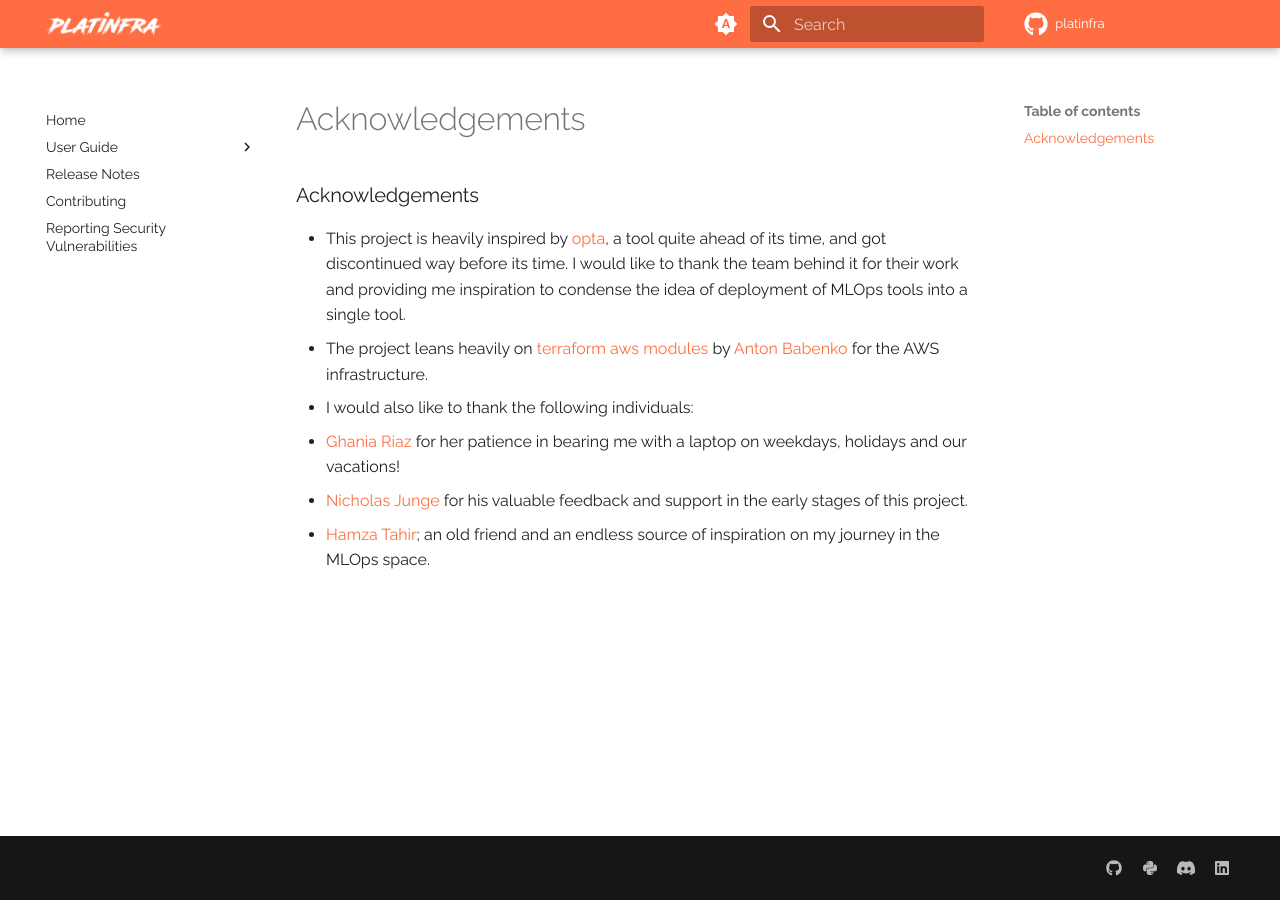
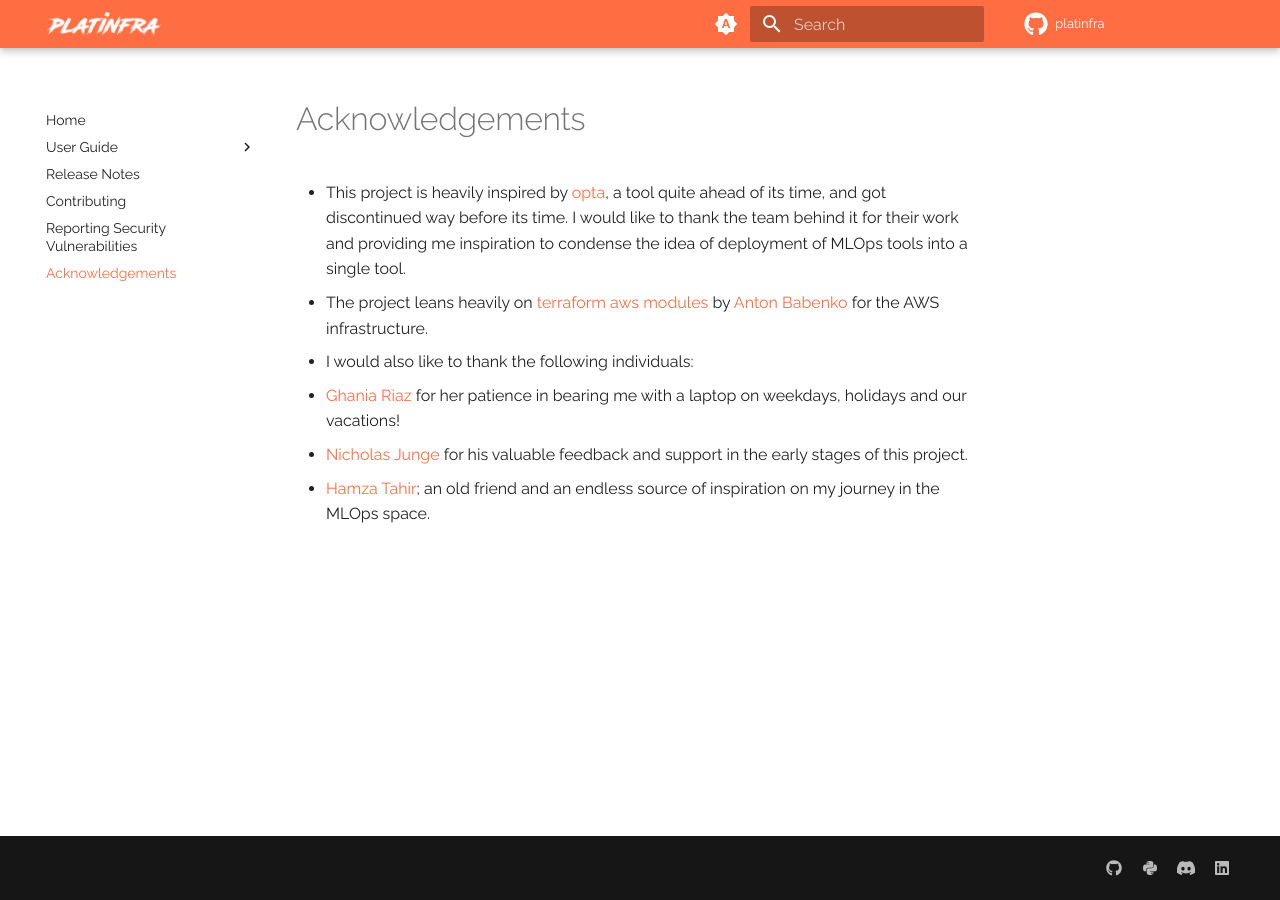
Before and after one commit to mlinfra-io/mlinfra, an MkDocs documentation site: the page built from docs/Acknowledgements.md, in a window 1280 px wide. Built offline with MkDocs 1.6.1 and Material for MkDocs 9.7.7, drawn with Linux system fonts in a browser that asks for light colours; some web fonts are replaced; plug-ins that fetch from the network failed and are left out; comment, search, counter and statistics services are not loaded; the version menu is left out.

Commit message:
Updated docs
Signed-off-by: Ali Abbas Jaffri <ali.abbasjaffri@live.com>

```diff
--- a/docs/Acknowledgements.md
+++ b/docs/Acknowledgements.md
@@ -1,4 +1,3 @@
-### Acknowledgements
 - This project is heavily inspired by [opta](https://github.com/run-x/opta), a tool quite ahead of its time, and got discontinued way before its time. I would like to thank the team behind it for their work and providing me inspiration to condense the idea of deployment of MLOps tools into a single tool.
 - The project leans heavily on [terraform aws modules](https://github.com/terraform-aws-modules/) by [Anton Babenko](https://www.linkedin.com/in/antonbabenko/) for the AWS infrastructure.
 - I would also like to thank the following individuals:
--- a/mkdocs.yml
+++ b/mkdocs.yml
@@ -18,6 +18,7 @@ nav:
   - Release Notes: RELEASE_NOTES.md
   - Contributing: CONTRIBUTING.md
   - Reporting Security Vulnerabilities: SECURITY.md
+  - Acknowledgements: Acknowledgements.md
 
 theme:
   name: "material"
```
